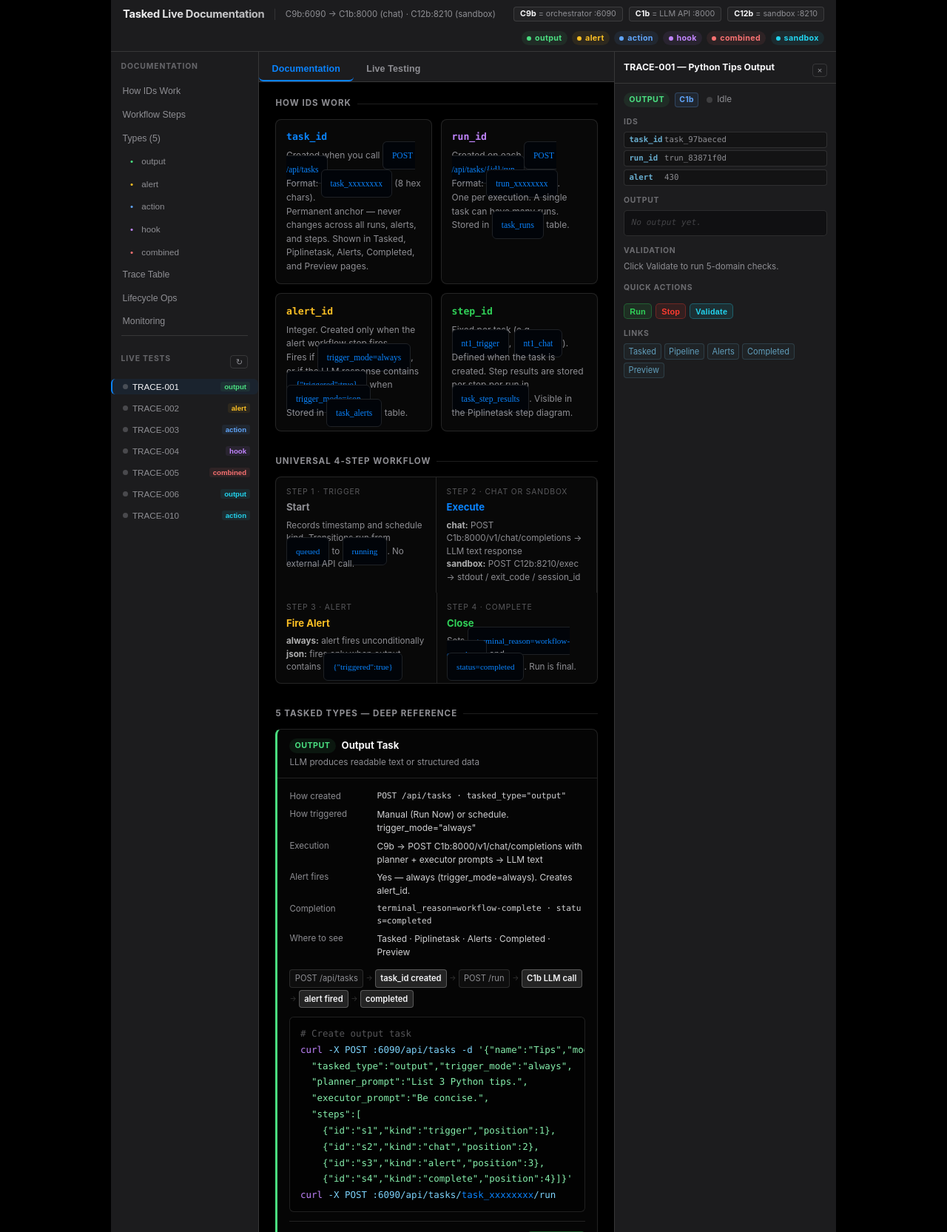
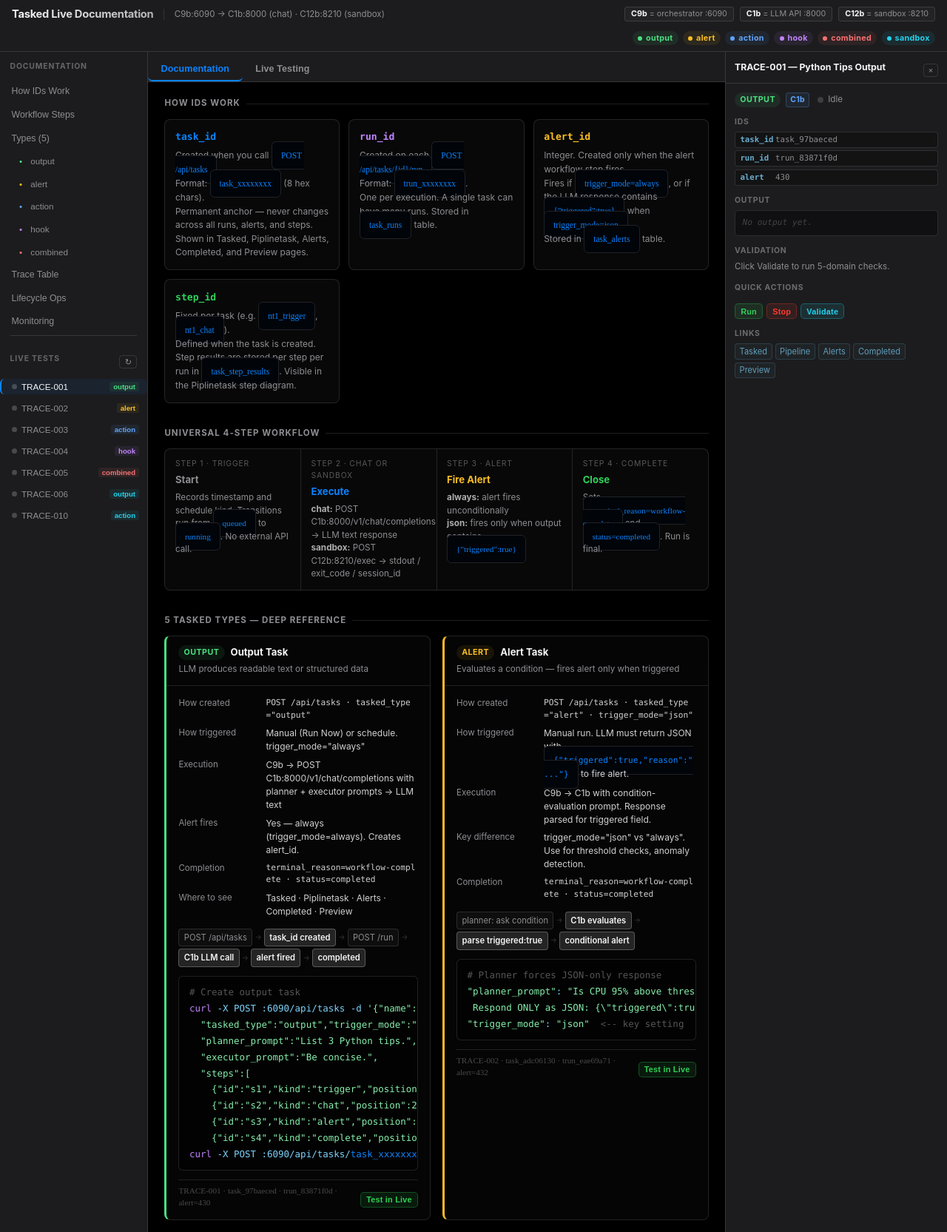
Before and after one commit to zumanm1/copilot-wraper, a Python web app: template c9_jokes/templates/tasked_live_doc.html in a window 1280 px wide. Shown: the part 144-1809 px from the top of the page at 74% size. Run offline with Jinja, Linux system fonts and the light colour scheme; the template is opened without the code that fills it, so the values that code supplies are empty.

Commit message:
fix(live-doc): remove blank left/right dead zones — full-width layout
Override base.html's `main { max-width: 980px; margin: 0 auto }` for the
3-panel tasked-live-doc page so the workspace spans the full viewport width.
Also drops the `margin: -1.25rem` hack that partially compensated.

Co-Authored-By: Claude Sonnet 4.6 <noreply@anthropic.com>

```diff
--- a/c9_jokes/templates/tasked_live_doc.html
+++ b/c9_jokes/templates/tasked_live_doc.html
@@ -7,10 +7,18 @@
    Uses app design system variables from style.css
    ═══════════════════════════════════════════════════════════════ */
 
+/* ── Full-width override — base.html main is 980px max-width  ── */
+/* This page is a 3-panel full-viewport layout; remove the cap   */
+main {
+  max-width: 100% !important;
+  padding: 0 !important;
+  margin: 0 !important;
+}
+
 /* ── Shell ──────────────────────────────────────────────────── */
 .tld {
   display: flex; flex-direction: column;
-  height: calc(100vh - 102px); margin: -1.25rem;
+  height: calc(100vh - 102px); margin: 0;
   overflow: hidden; background: var(--bg);
 }
 
```
